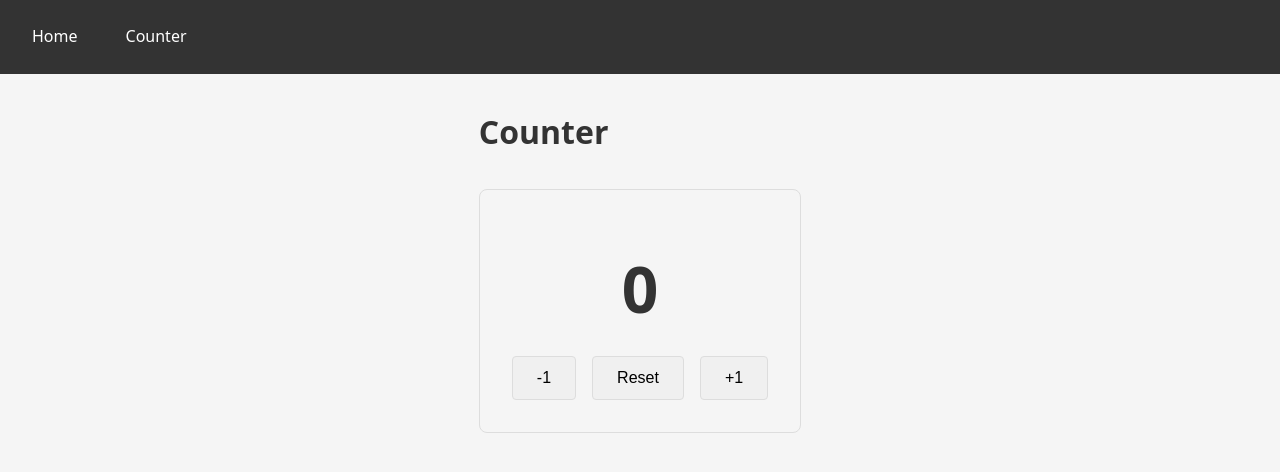
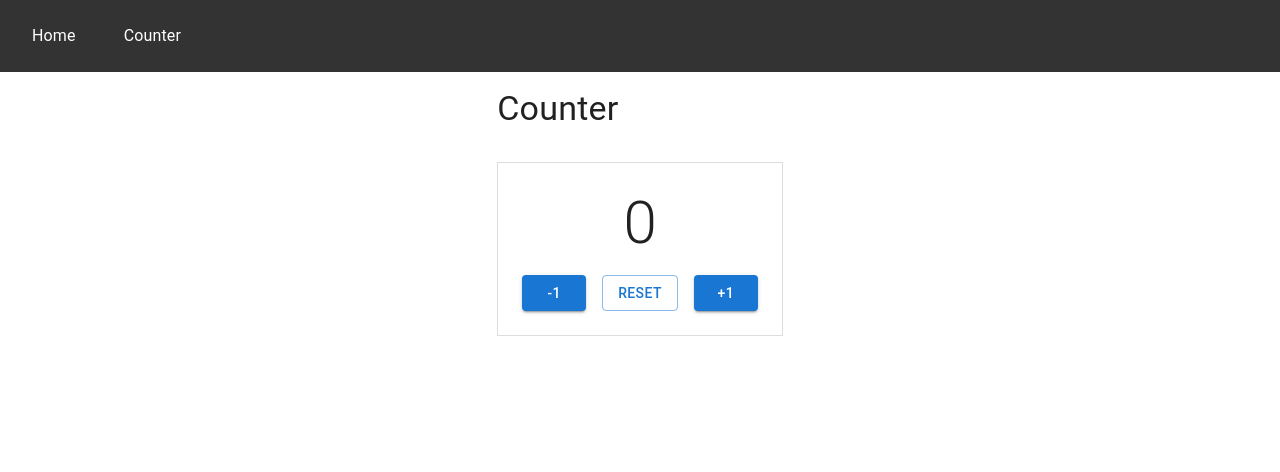
Before and after one commit to yshinohara-visco/ReactOnGitHub, a React (Vite) app: page /ReactOnGitHub/counter in a window 1280 px wide. Shown: the top 472 px of the page. Built offline with nearby package versions, Linux system fonts and the light colour scheme.

Commit message:
MUIを追加 慣れた形に変更

```diff
--- a/package.json
+++ b/package.json
@@ -12,6 +12,9 @@
     "deploy": "gh-pages -d dist"
   },
   "dependencies": {
+    "@emotion/react": "^11.14.0",
+    "@emotion/styled": "^11.14.1",
+    "@mui/material": "^7.3.5",
     "react": "^19.1.0",
     "react-dom": "^19.1.0",
     "react-router-dom": "^7.9.5"
--- a/src/pages/Counter/Counter.tsx
+++ b/src/pages/Counter/Counter.tsx
@@ -1,59 +1,39 @@
-import { useState } from 'react';
+import { Button, CssBaseline, Stack, Typography } from "@mui/material";
+import { useState } from "react";
 
-export default function Counter() {
+export const Counter = () => {
+  return (
+    <CssBaseline>
+      <Stack padding={2} maxWidth={600} margin="0 auto" spacing={4}>
+        <Typography variant="h4">Counter</Typography>
+        <BasicCounter />
+      </Stack>
+    </CssBaseline>
+  );
+};
+
+const BasicCounter = () => {
   const [count, setCount] = useState(0);
 
   return (
-    <div style={styles.container}>
-      <h1>Counter</h1>
-      <div style={styles.counterBox}>
-        <p style={styles.count}>{count}</p>
-        <div style={styles.buttonGroup}>
-          <button onClick={() => setCount(count - 1)} style={styles.button}>
-            -1
-          </button>
-          <button onClick={() => setCount(0)} style={styles.button}>
-            Reset
-          </button>
-          <button onClick={() => setCount(count + 1)} style={styles.button}>
-            +1
-          </button>
-        </div>
-      </div>
-    </div>
+    <Stack
+      padding={3}
+      spacing={2}
+      alignItems="center"
+      sx={{ border: "1px solid #ddd" }}
+    >
+      <Typography variant="h2">{count}</Typography>
+      <Stack direction="row" spacing={2}>
+        <Button variant="contained" onClick={() => setCount(count - 1)}>
+          -1
+        </Button>
+        <Button variant="outlined" onClick={() => setCount(0)}>
+          Reset
+        </Button>
+        <Button variant="contained" onClick={() => setCount(count + 1)}>
+          +1
+        </Button>
+      </Stack>
+    </Stack>
   );
-}
-
-const styles = {
-  container: {
-    padding: '2rem',
-    maxWidth: '600px',
-    margin: '0 auto',
-  },
-  counterBox: {
-    marginTop: '2rem',
-    padding: '2rem',
-    border: '1px solid #ddd',
-    borderRadius: '8px',
-    textAlign: 'center' as const,
-  },
-  count: {
-    fontSize: '4rem',
-    fontWeight: 'bold',
-    margin: '1rem 0',
-  },
-  buttonGroup: {
-    display: 'flex',
-    gap: '1rem',
-    justifyContent: 'center',
-  },
-  button: {
-    padding: '0.75rem 1.5rem',
-    fontSize: '1rem',
-    border: '1px solid #ddd',
-    borderRadius: '4px',
-    backgroundColor: '#f0f0f0',
-    cursor: 'pointer',
-    transition: 'background-color 0.2s',
-  },
 };
```
Also changed, not shown: src/App.tsx (+4 -4 lines), 1 other file (tests, documents, lock files or other folders).
